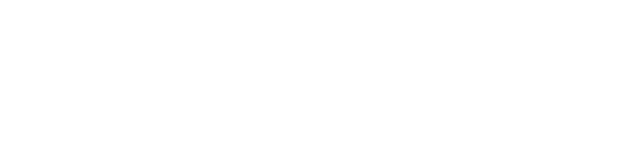
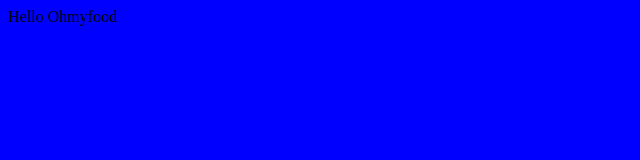
Before and after one commit to terrenceyves/Thomas-Dynamisez-une-page-web-avec-des-animations-CSS, a website: page index.html in a window 1280 px wide. Shown: the whole page, without its empty margins (0-640 px from the left). Drawn offline with Linux system fonts and the light colour scheme.

Commit message:
Installation Normalize et sass OK.

```diff
--- a/index.html
+++ b/index.html
@@ -6,9 +6,11 @@
     <meta http-equiv="X-UA-Compatible" content="IE=edge">
     <meta name="viewport" content="width=device-width, initial-scale=1.0">
     <title>Ohmyfood</title>
+    <link href="./public/css/style.css" rel="stylesheet">
 </head>
 
 <body>
+    <header>Hello Ohmyfood</header>
 
 </body>
 
--- /dev/null
+++ b/sass/main.scss
@@ -0,0 +1,3 @@
+body {
+    background: blue;
+}
```
Also changed, not shown: package.json (+17 -0 lines), public/css/style.css (added), 2 other files.
